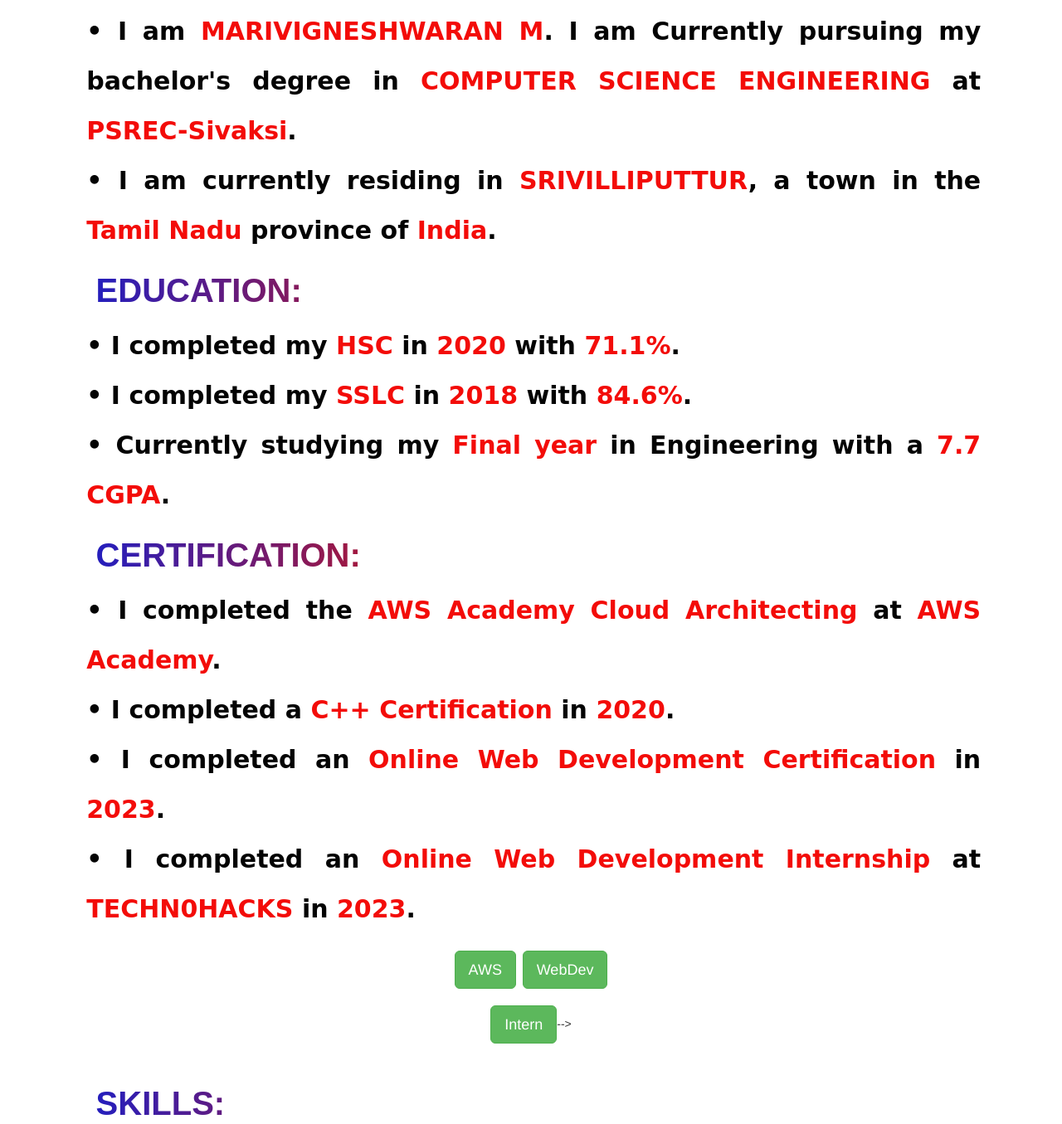
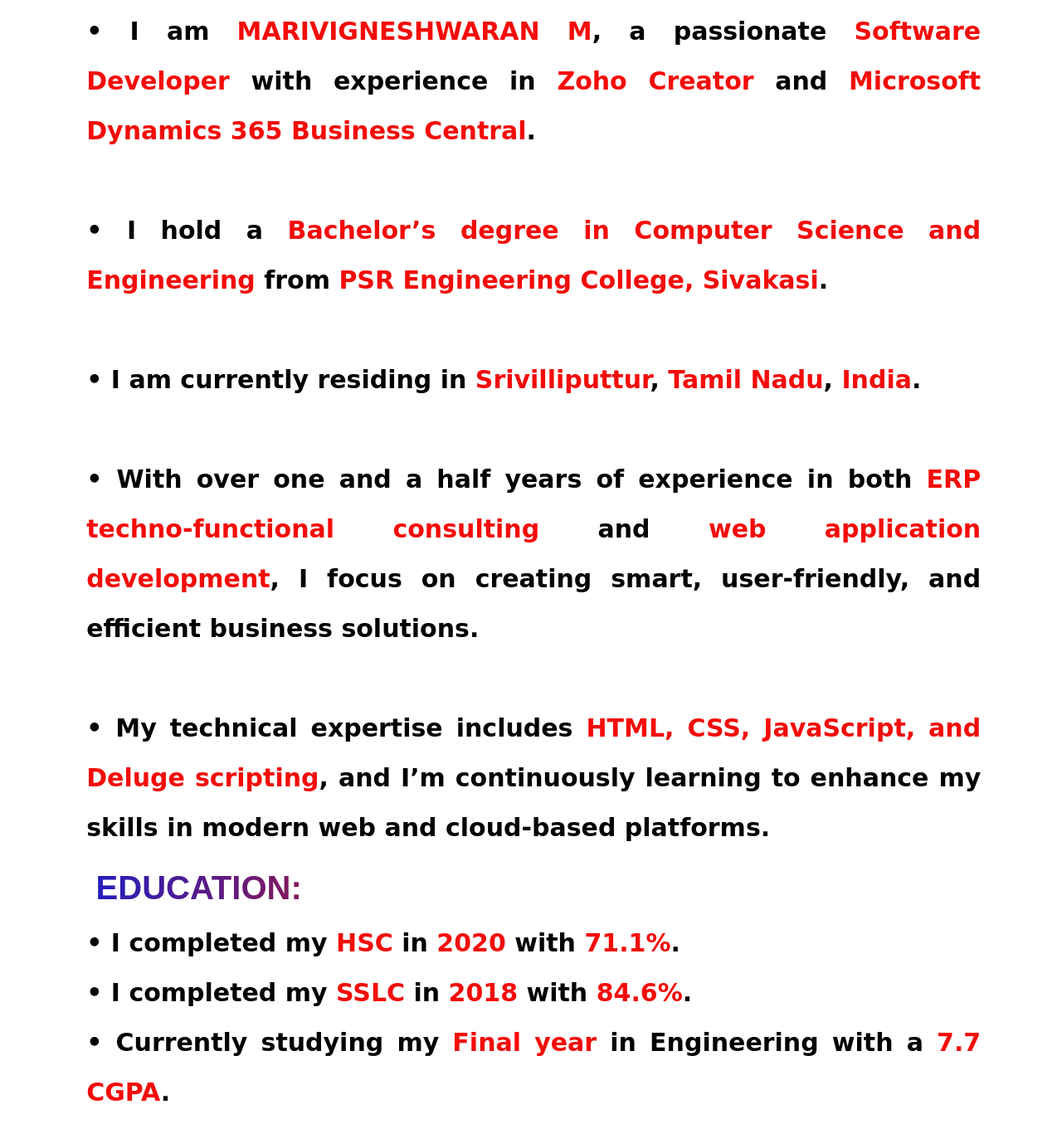
Before and after one commit to marivigneshwaran/portfolio, a plain HTML site: page aboutme.html in a window 1280 px wide. Shown: the part 691-2046 px from the top of the page at 83% size. Drawn offline with Linux system fonts and the light colour scheme; a web font is replaced by a local one.

Commit message:
Update aboutme.html
About me changes

```diff
--- a/aboutme.html
+++ b/aboutme.html
@@ -56,12 +56,17 @@
         MYSELF:
     </h2>
     <p class="lead text-justify">
-       &#8226; I am <b>MARIVIGNESHWARAN M</b>. I am Currently pursuing my bachelor's
-        degree in <b>COMPUTER SCIENCE ENGINEERING</b> at <b>PSREC-Sivaksi</b>.<br>
+   &#8226; I am <b>MARIVIGNESHWARAN M</b>, a passionate <b>Software Developer</b> with experience in <b>Zoho Creator</b> and <b>Microsoft Dynamics 365 Business Central</b>.<br><br>
 
-       &#8226; I am currently residing in <b>SRIVILLIPUTTUR</b>, a town in the
-        <b>Tamil Nadu</b> province of <b>India</b>.<br>
-     </p>
+   &#8226; I hold a <b>Bachelor’s degree in Computer Science and Engineering</b> from <b>PSR Engineering College, Sivakasi</b>.<br><br>
+
+   &#8226; I am currently residing in <b>Srivilliputtur</b>, <b>Tamil Nadu</b>, <b>India</b>.<br><br>
+
+   &#8226; With over one and a half years of experience in both <b>ERP techno-functional consulting</b> and <b>web application development</b>, I focus on creating smart, user-friendly, and efficient business solutions.<br><br>
+
+   &#8226; My technical expertise includes <b>HTML, CSS, JavaScript, and Deluge scripting</b>, and I’m continuously learning to enhance my skills in modern web and cloud-based platforms.
+</p>
+
 
      <h2 class="text-responsive">
         EDUCATION:
@@ -89,7 +94,7 @@
         <div class="text-center">
             <a href="https://drive.google.com/file/d/12PqvesF784amC1k6k2z1eHk1-OF4sfAt/view?usp=drivesdk" class="btn btn-success btn-lg">AWS</a>&nbsp;
             <a href="https://drive.google.com/file/d/1hJ5MP-da6T5y5knq6aPjP-usWX2jI-ON/view?usp=share_link" alt="c++ certificate" class="btn btn-success btn-lg">WebDev</a><br><br>
-            <a href="https://drive.google.com/file/d/1ZLYCT-zfBXlyPaeV0FZFUDlncH9RNCgr/view?usp=drivesdk" alt="Web development certificate" class="btn btn-success btn-lg">Intern</a>-->
+            <a href="https://drive.google.com/file/d/1ZLYCT-zfBXlyPaeV0FZFUDlncH9RNCgr/view?usp=drivesdk" alt="Web development certificate" class="btn btn-success btn-lg">Intern</a>
         </div>
 
 
```
